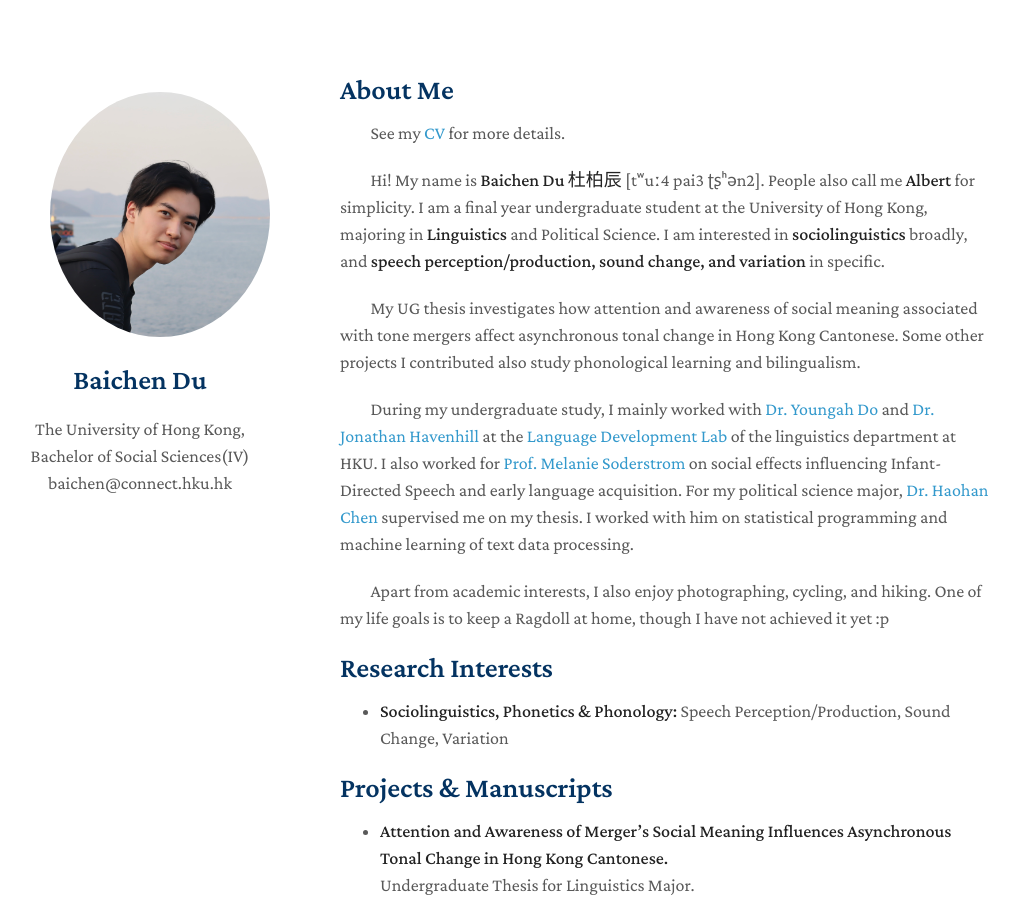
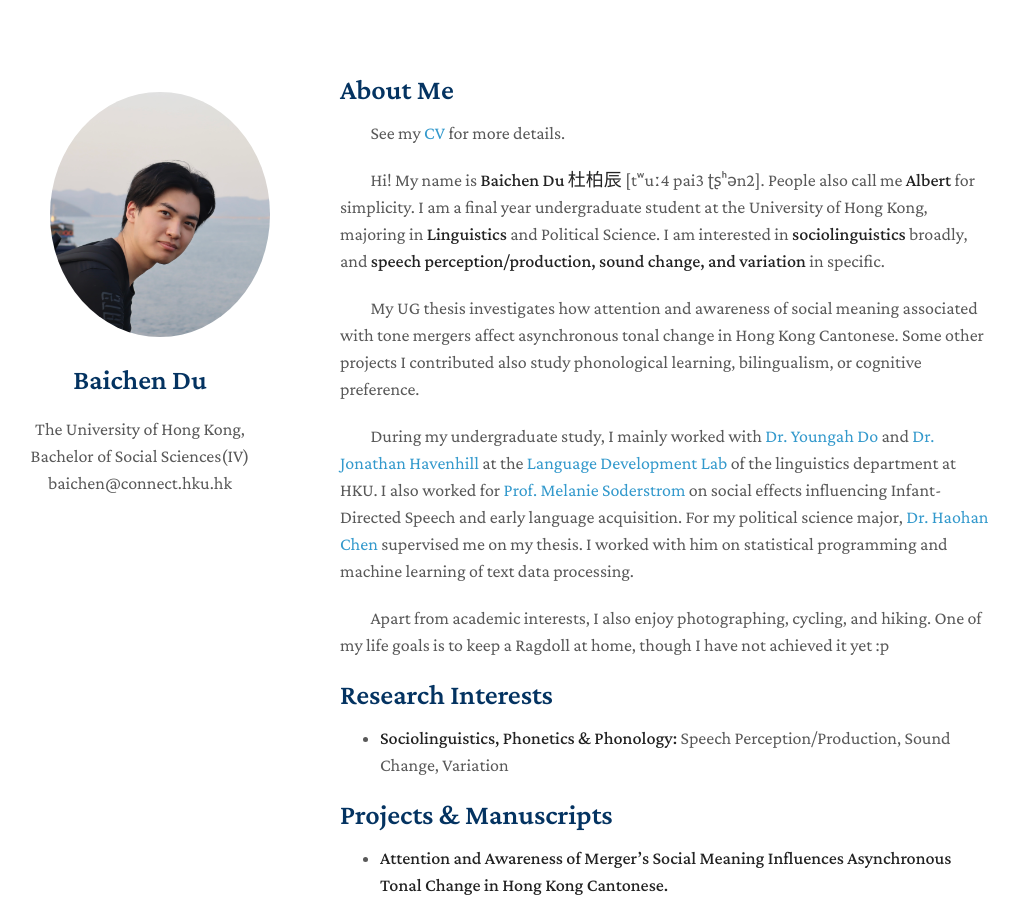
Before and after one commit to AlbertBaichenDu/AlbertBaichenDu.github.io, a Jekyll site: the page built from index.md, in a window 1280 px wide and 900 px high. Shown: the whole window, without its empty margins (130-1149 px from the left). Built offline with Jekyll 4.4.1, drawn with Linux system fonts in a browser that asks for light colours; nearby versions of some CDN libraries; a style sheet for code colours, icons or effects is not loaded; our own code applies the rules of GitHub Pages for plain Markdown files.

Commit message:
Update index.md

```diff
--- a/index.md
+++ b/index.md
@@ -8,7 +8,7 @@ layout: homepage
 
 &nbsp;&nbsp;&nbsp;&nbsp;&nbsp;&nbsp;&nbsp;&nbsp; Hi! My name is **Baichen Du 杜柏辰** [tʷuː4 pai3 ʈʂʰən2]. People also call me **Albert** for simplicity. I am a final year undergraduate student at the University of Hong Kong, majoring in **Linguistics** and Political Science. I am interested in **sociolinguistics** broadly, and **speech perception/production, sound change, and variation** in specific.
 
-&nbsp;&nbsp;&nbsp;&nbsp;&nbsp;&nbsp;&nbsp;&nbsp; My UG thesis investigates how attention and awareness of social meaning associated with tone mergers affect asynchronous tonal change in Hong Kong Cantonese. Some other projects I contributed also study phonological learning and bilingualism.
+&nbsp;&nbsp;&nbsp;&nbsp;&nbsp;&nbsp;&nbsp;&nbsp; My UG thesis investigates how attention and awareness of social meaning associated with tone mergers affect asynchronous tonal change in Hong Kong Cantonese. Some other projects I contributed also study phonological learning, bilingualism, or cognitive preference.
 
 &nbsp;&nbsp;&nbsp;&nbsp;&nbsp;&nbsp;&nbsp;&nbsp; During my undergraduate study, I mainly worked with [Dr. Youngah Do](https://repository.hku.hk/cris/rp/rp02160) and [Dr. Jonathan Havenhill](https://jhavenhill.com) at the [Language Development Lab](https://linguistics.hku.hk/ldlhku/) of the linguistics department at HKU. I also worked for [Prof. Melanie Soderstrom](https://home.cc.umanitoba.ca/~soderstr/) on social effects influencing Infant-Directed Speech and early language acquisition. For my political science  major, [Dr. Haohan Chen](https://haohanchen.github.io/) supervised me on my thesis. I worked with him on statistical programming and machine learning of text data processing.
 
```
